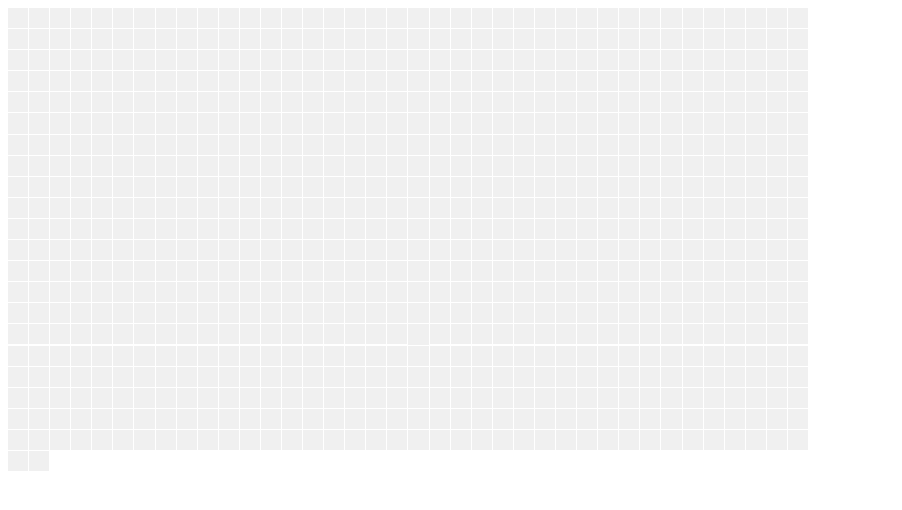
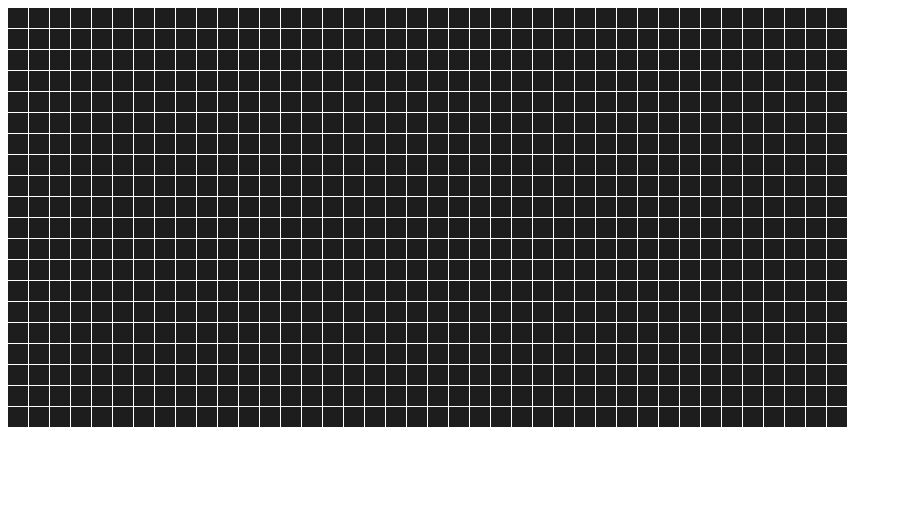
Before and after one commit to acciojob/Color-board-Rashika2308, a website: page main.html in a window 1280 px wide. Shown: the whole page, without its empty margins (0-902 px from the left). Drawn offline with Linux system fonts and the light colour scheme.

Commit message:
created a submission

```diff
--- a/script.js
+++ b/script.js
@@ -1,9 +1,8 @@
 const container = document.getElementById('container');
-const colors = ['#3498db', '#e74c3c', '#2ecc71', '#f39c12', '#9b59b6'];
 
+// Create 800 squares
 for (let i = 0; i < 800; i++) {
     const square = document.createElement('div');
     square.className = 'square';
-    square.style.setProperty('--hover-color', colors[Math.floor(Math.random() * colors.length)]);
     container.appendChild(square);
 }
--- a/styles.css
+++ b/styles.css
@@ -1,17 +1,19 @@
 .container {
     display: grid;
-    grid-template-columns: repeat(auto-fill, minmax(20px, 1fr));
+    grid-template-columns: repeat(40, 20px);
+    grid-template-rows: repeat(20, 20px);
     gap: 1px;
-    max-width: 800px;
+    width: fit-content;
 }
 
 .square {
-    aspect-ratio: 1;
-    background-color: #f0f0f0;
+    width: 20px;
+    height: 20px;
+    background-color: rgb(29, 29, 29);
     transition: background-color 1s ease;
 }
 
 .square:hover {
-    background-color: var(--hover-color);
+    background-color: rgb(100, 100, 100); /* Lighter gray for hover */
     transition: background-color 0s;
 }
```
